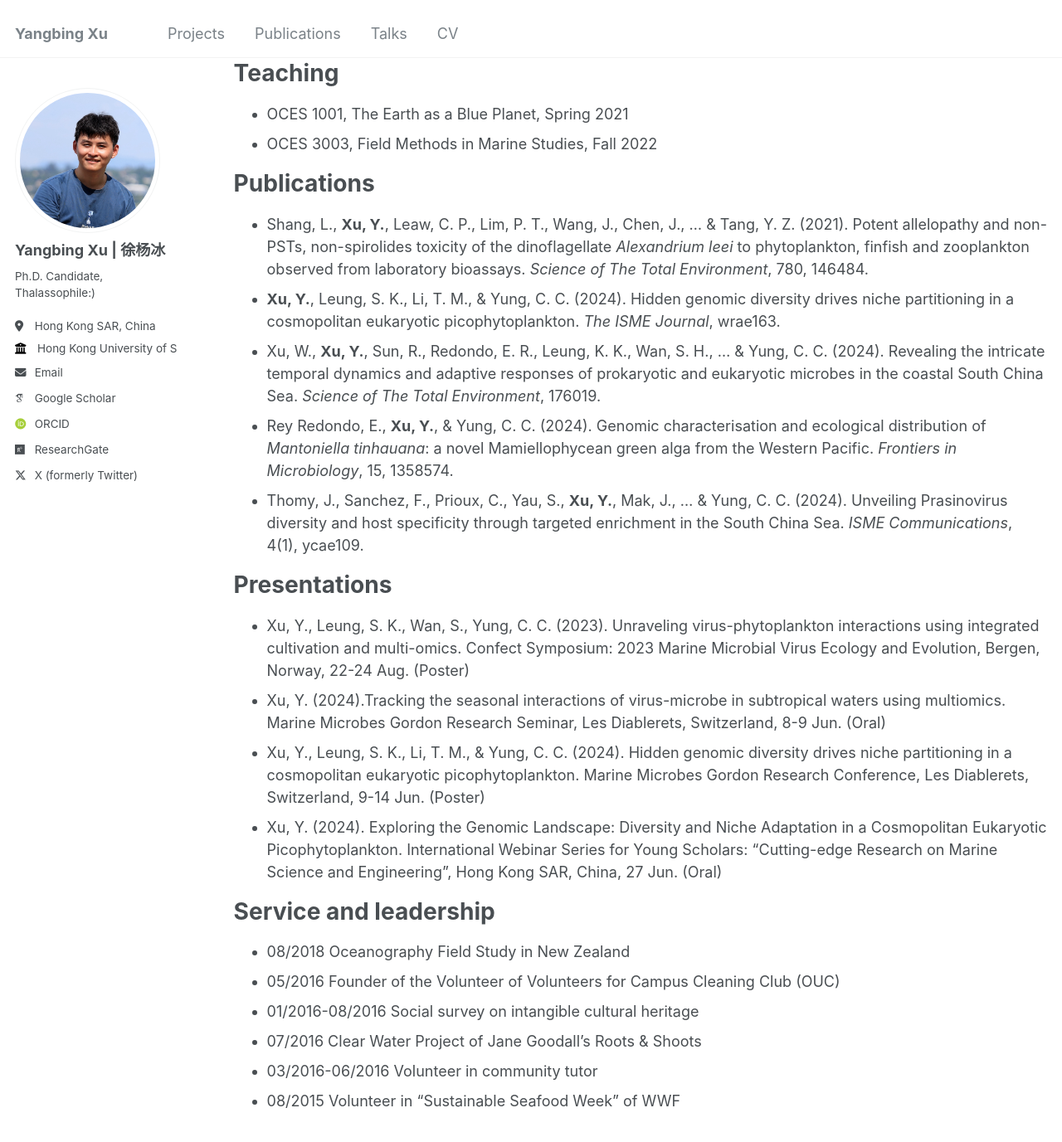
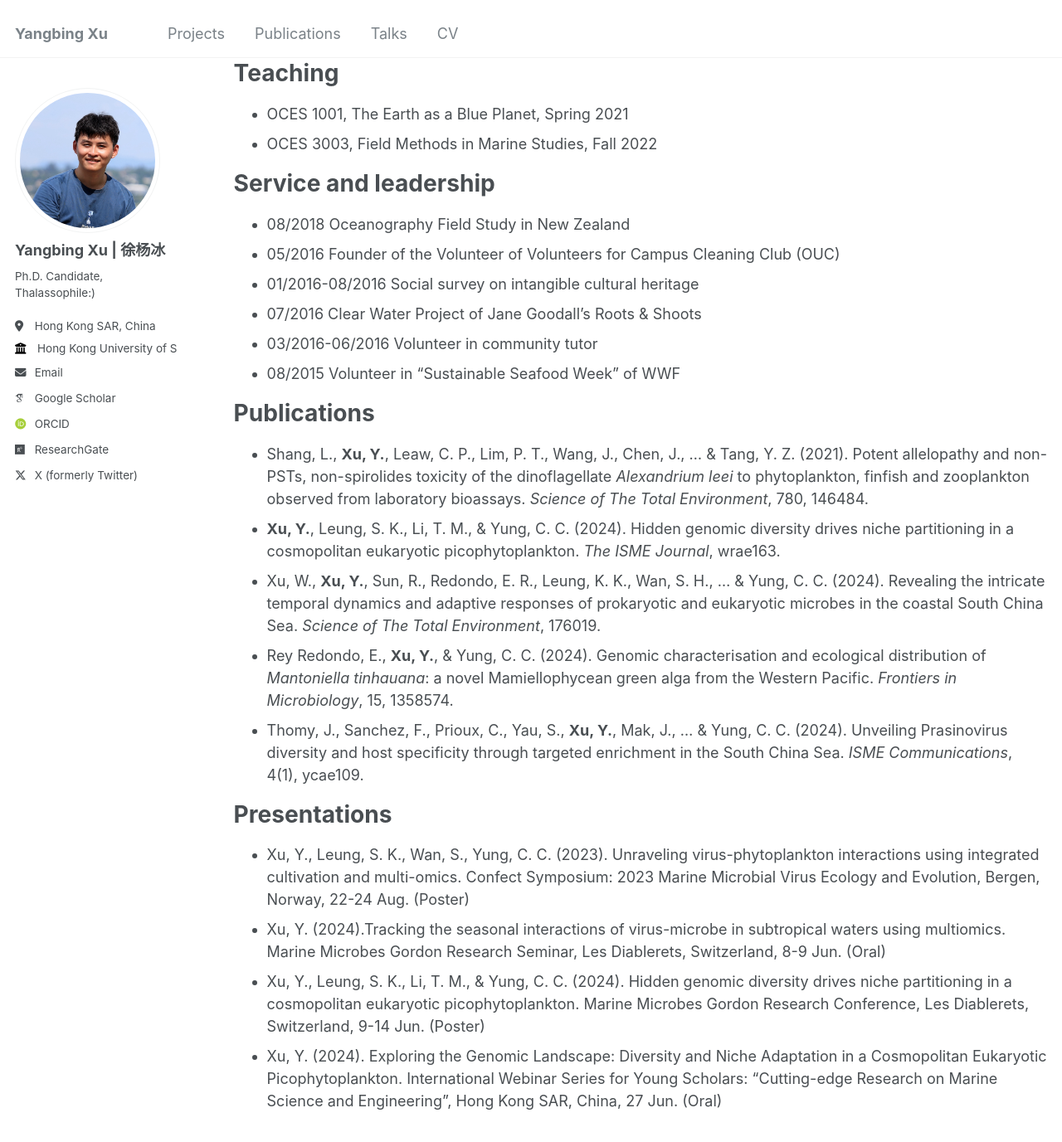
Before and after one commit to Yangbing-Ocean/yangbing, a Jekyll site: the page built from _pages/cv.md, in a window 1280 px wide and 1400 px high, scrolled down 1343 px. Shown: the top 1377 px of the window at 83% size. Built offline with Jekyll 4.4.1, drawn with Linux system fonts in a browser that asks for light colours; some web fonts are replaced; part of the change alters nothing that is shown; some of the changed text lies outside the part shown.

Commit message:
Update cv.md

```diff
--- a/_pages/cv.md
+++ b/_pages/cv.md
@@ -22,7 +22,7 @@ Honors and Awards
 ======
 * **2022,2023,2024** HKUST RedBird Academic Excellence Award for Continuing PhD Students
 * **2019** Outstanding Graduates of Shangdong Province
-* **2018** Excellent Student Scholarship (_The highest honor for undergraduate of OUC_)
+* **2018** Excellent Student Scholarship (_The highest honor for undergraduate in OUC_)
 * **2016,2017,2018** First Class Scholarship
 * **2016, 2017** National Scholarship
 * **2017** The Outstanding Young Volunteer
@@ -60,6 +60,15 @@ Teaching
 * OCES 1001, The Earth as a Blue Planet, Spring 2021
 * OCES 3003, Field Methods in Marine Studies, Fall 2022
 
+Service and leadership
+======
+* 08/2018 Oceanography Field Study in New Zealand
+* 05/2016 Founder of the Volunteer of Volunteers for Campus Cleaning Club (OUC)
+* 01/2016-08/2016 Social survey on intangible cultural heritage
+* 07/2016 Clear Water Project of Jane Goodall's Roots & Shoots
+* 03/2016-06/2016 Volunteer in community tutor
+* 08/2015 Volunteer in "Sustainable Seafood Week" of WWF
+
 
 Publications
 ======
@@ -76,13 +85,3 @@ Presentations
 * Xu, Y. (2024).Tracking the seasonal interactions of virus-microbe in subtropical waters using multiomics. Marine Microbes Gordon Research Seminar, Les Diablerets, Switzerland, 8-9 Jun. (Oral)
 * Xu, Y., Leung, S. K., Li, T. M., & Yung, C. C. (2024). Hidden genomic diversity drives niche partitioning in a cosmopolitan eukaryotic picophytoplankton. Marine Microbes Gordon Research Conference, Les Diablerets, Switzerland, 9-14 Jun. (Poster)
 * Xu, Y. (2024). Exploring the Genomic Landscape: Diversity and Niche Adaptation in a Cosmopolitan Eukaryotic Picophytoplankton. International Webinar Series for Young Scholars: “Cutting-edge Research on Marine Science and Engineering”, Hong Kong SAR, China, 27 Jun. (Oral)
-
-
-Service and leadership
-======
-* 08/2018 Oceanography Field Study in New Zealand
-* 05/2016 Founder of the Volunteer of Volunteers for Campus Cleaning Club (OUC)
-* 01/2016-08/2016 Social survey on intangible cultural heritage
-* 07/2016 Clear Water Project of Jane Goodall's Roots & Shoots
-* 03/2016-06/2016 Volunteer in community tutor
-* 08/2015 Volunteer in "Sustainable Seafood Week" of WWF
```
